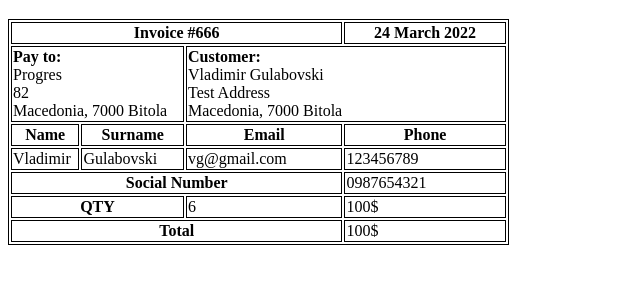
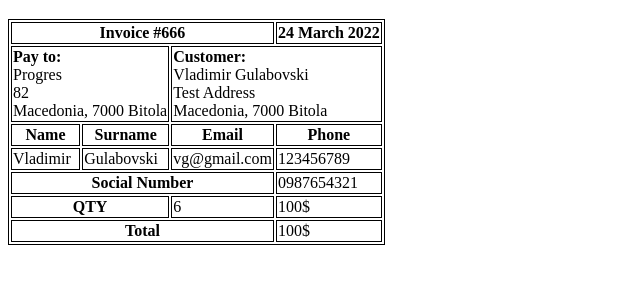
Before and after one commit to vg26/ra-homework, a plain HTML site: page html-homework/table.html in a window 1280 px wide. Shown: the part 61-344 px from the top of the page, without its empty margins (0-640 px from the left). Drawn offline with Linux system fonts and the light colour scheme.

Commit message:
Made changes

```diff
--- a/html-homework/table.html
+++ b/html-homework/table.html
@@ -1,34 +1,39 @@
 <!DOCTYPE html>
 <html lang="en">
+
 <head>
     <meta charset="UTF-8">
     <meta http-equiv="X-UA-Compatible" content="IE=edge">
     <meta name="viewport" content="width=device-width, initial-scale=1.0">
     <title>Table</title>
     <style>
-        table, th, td {
+        table,
+        th,
+        td {
             border: 1px solid black;
             border-style: double;
         }
     </style>
 </head>
+
 <body>
-    <div>
     <h1>Homework Table</h1>
-        <div>
     <table>
-                <tbody>
+        <thead>
             <tr>
                 <th colspan="3">Invoice #666</th>
                 <th>24 March 2022</th>
             </tr>
             <tr>
-                        <td colspan="2"><strong>Pay to:</strong><br/>Progres<br/>82<br/>Macedonia, 7000 Bitola</td>
-                        <td colspan="2"><strong>Customer:</strong><br/>Vladimir Gulabovski<br/>Test Address<br/>Macedonia, 7000 Bitola</td>
+                <td colspan="2"><strong>Pay to:</strong><br />Progres<br />82<br />Macedonia, 7000 Bitola</td>
+                <td colspan="2"><strong>Customer:</strong><br />Vladimir Gulabovski<br />Test
+                    Address<br />Macedonia, 7000 Bitola</td>
             </tr>
+        </thead>
+        <tbody>
             <tr>
-                        <th width="14%">Name</th>
-                        <th width="21%">Surname</th>
+                <th>Name</th>
+                <th>Surname</th>
                 <th>Email</th>
                 <th>Phone</th>
             </tr>
@@ -38,6 +43,8 @@
                 <td>vg@gmail.com</td>
                 <td>123456789</td>
             </tr>
+        </tbody>
+        <tfoot>
             <tr>
                 <th colspan="3">Social Number</th>
                 <td>0987654321</td>
@@ -51,9 +58,8 @@
                 <th colspan="3">Total</th>
                 <td>100$</td>
             </tr>
-                </tbody>
+        </tfoot>
     </table>
-        </div>
-    </div>
 </body>
+
 </html>
```
Lines whose indentation alone changed are shown as unchanged.
